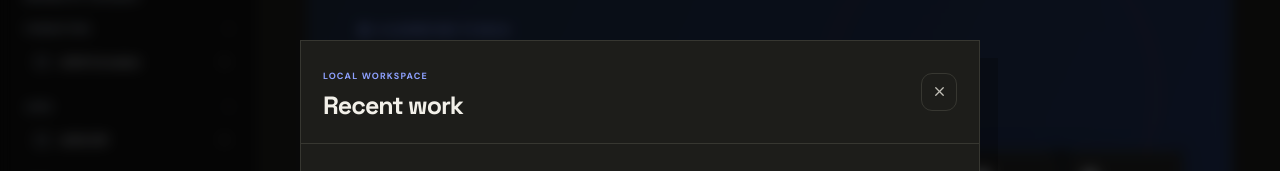
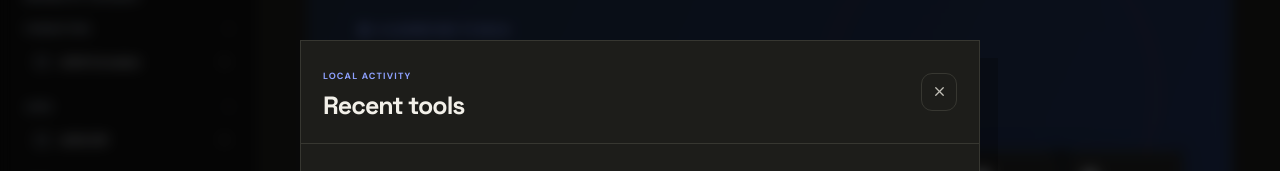
Before and after one commit to maazuh1997/DevBox, a React (Vite) app: page / in a window 1280 px wide. Both pictures are taken after a click on the button 1134 px from the left and 36 px from the top of the page. Shown: the part 193-364 px from the top of the page. Built offline with nearby package versions, Linux system fonts and the light colour scheme.

Commit message:
fix: clarify recent activity action labels

```diff
--- a/src/main.jsx
+++ b/src/main.jsx
@@ -412,8 +412,8 @@ function navigateTo(id){
 
 function WorkspaceModal({items,onClose,onDelete,onClear,onLoad}){
   return <div className="modal-backdrop" onMouseDown={e=>e.target===e.currentTarget&&onClose()}>
-    <div className="modal"><div className="modal-head"><div><span className="section-kicker">LOCAL WORKSPACE</span><h3>Recent work</h3></div><button className="icon-btn" onClick={onClose}><X size={15}/></button></div>
-      {!items.length?<div className="empty-state"><Clock3 size={28}/><strong>No recent work yet</strong><span>Your recent tool activity will appear here.</span></div>:<div className="history-list">{items.map(item=><div className="history-row" key={item.id}><div><strong>{item.tool}</strong><span>{new Date(item.createdAt).toLocaleString()}</span><code>{item.preview}</code></div><div className="history-actions"><button onClick={()=>onLoad(item)}><RotateCcw size={14}/> Load</button><button onClick={()=>onDelete(item.id)}><Trash2 size={14}/></button></div></div>)}</div>}
+    <div className="modal"><div className="modal-head"><div><span className="section-kicker">LOCAL ACTIVITY</span><h3>Recent tools</h3></div><button className="icon-btn" onClick={onClose}><X size={15}/></button></div>
+      {!items.length?<div className="empty-state"><Clock3 size={28}/><strong>No recent work yet</strong><span>Your recent tool activity will appear here.</span></div>:<div className="history-list">{items.map(item=><div className="history-row" key={item.id}><div><strong>{item.tool}</strong><span>{new Date(item.createdAt).toLocaleString()}</span><code>{item.preview}</code></div><div className="history-actions"><button onClick={()=>onLoad(item)}><RotateCcw size={14}/> Open tool</button><button onClick={()=>onDelete(item.id)}><Trash2 size={14}/></button></div></div>)}</div>}
       {!!items.length&&<button className="danger-link" onClick={onClear}>Clear history</button>}
     </div></div>
 }
```
